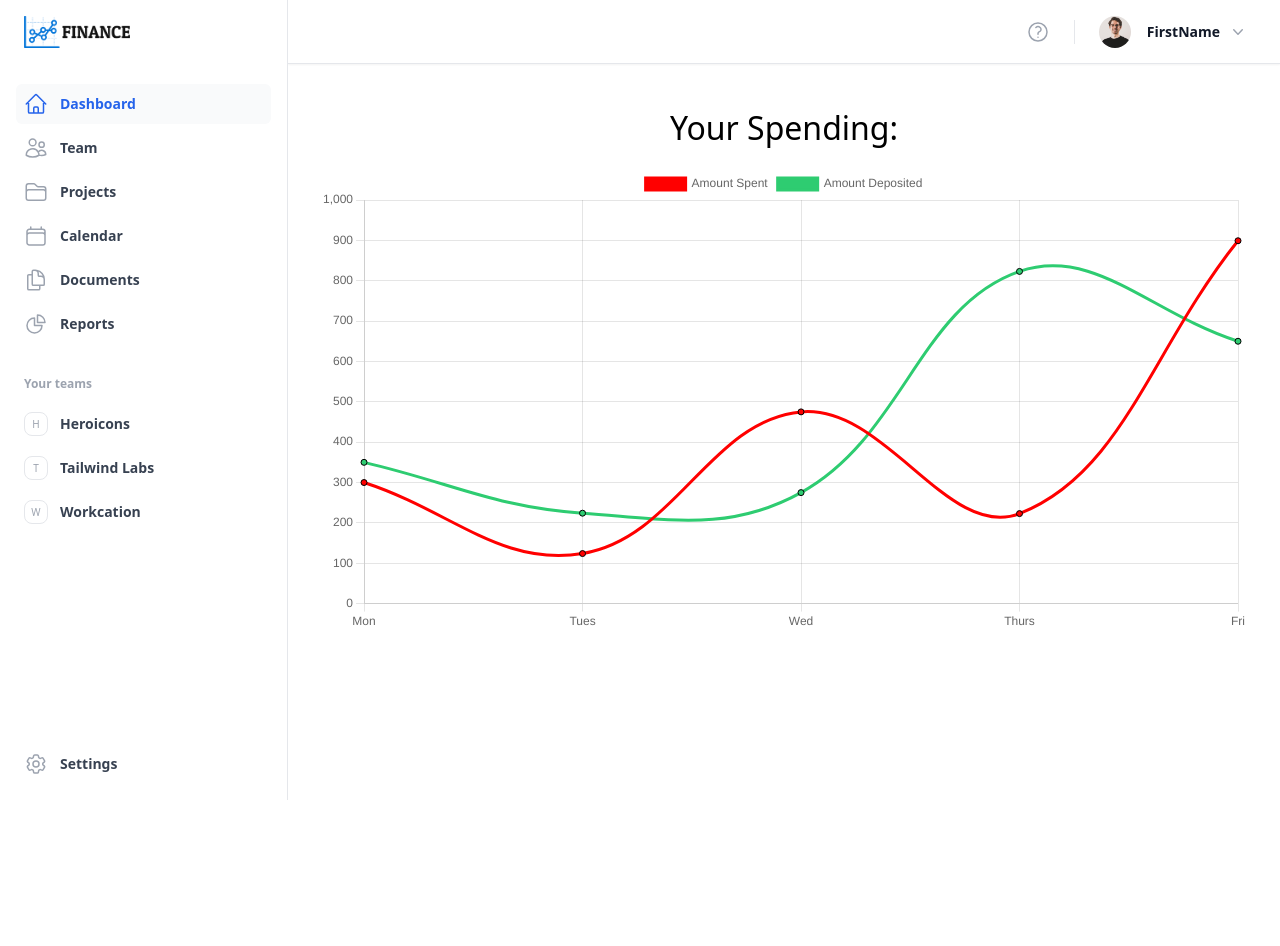
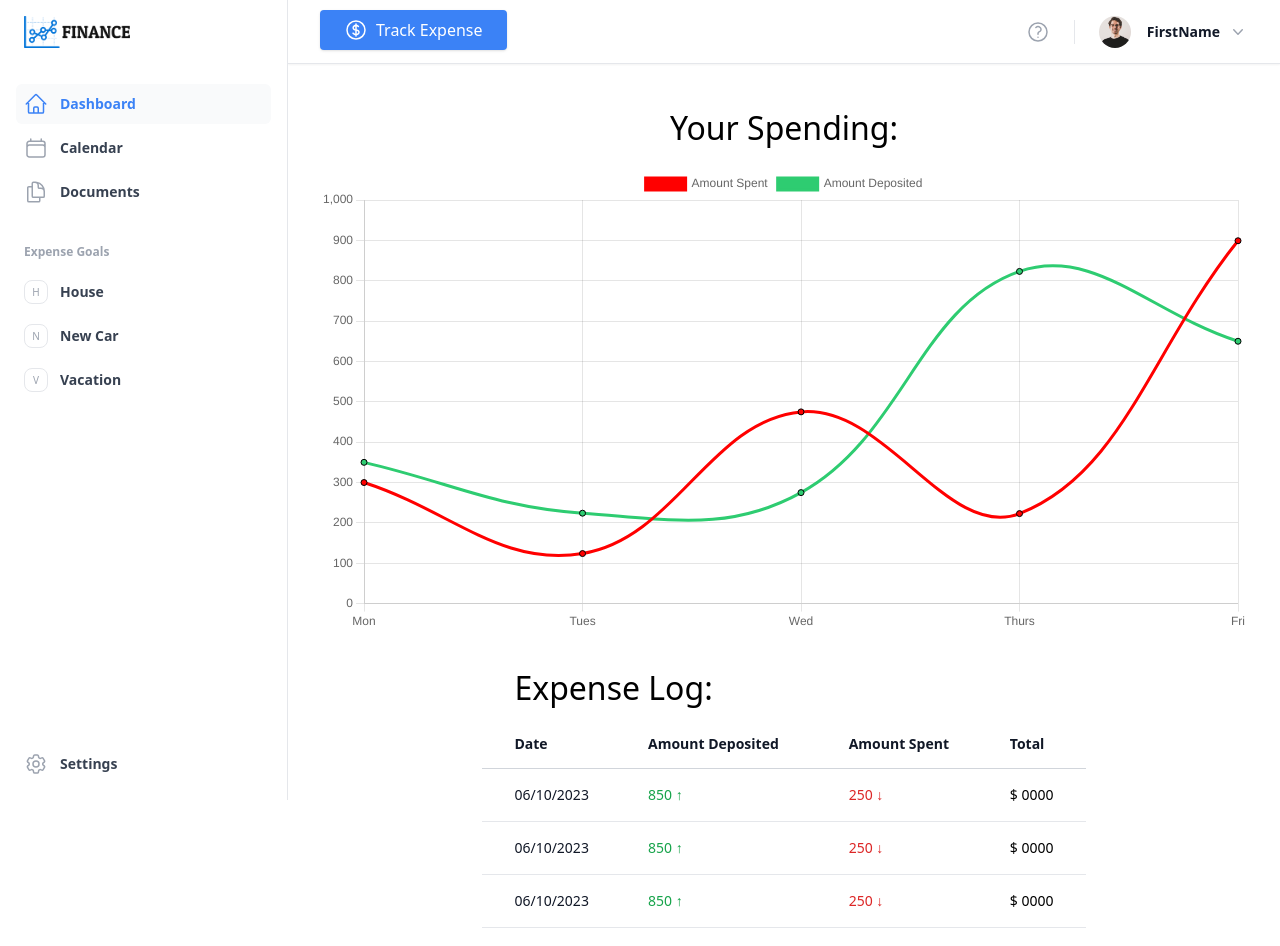
Before and after one commit to jgrahamwebdev/Finance-Chart-MERN, a React (Create React App) app in the folder client/: page /dashboard in a window 1280 px wide. Shown: the top 946 px of the page. Before the commit the page ends 800 px from the top, so only its background shows below. Built offline with nearby package versions, Linux system fonts and the light colour scheme.

Commit message:
Created Modal window for adding expenses, and made various adjustments

```diff
--- a/client/src/App.js
+++ b/client/src/App.js
@@ -5,6 +5,8 @@ import DashboardScreen from './screens/DashboardScreen';
 import LoginScreen from './screens/LoginScreen';
 import RegisterScreen from './screens/RegisterScreen';
 import HomeScreen from './screens/HomeScreen';
+import TrackExpenseScreen from './screens/TrackExpenseScreen';
+import Calendar from './components/Calendar';
 
 function App() {
   return (
@@ -15,6 +17,7 @@ function App() {
         <Route path='/dashboard' element={<DashboardScreen /> } />
         <Route path='/login' element={<LoginScreen /> } />
         <Route path='/register' element={<RegisterScreen /> } />
+        <Route path='/calendar' element={<Calendar /> } />
       </Routes>
     </div>
     </Router>
--- a/client/src/components/Chart.jsx
+++ b/client/src/components/Chart.jsx
@@ -22,7 +22,7 @@ ChartJS.register(
 const Chart = () => {
 
     const data = {
-        labels: ['Mon', 'Tues', 'Wed', 'Thurs', 'Fri'],
+        labels: ['Mon', 'Tues', 'Wed', 'Thurs', 'Fri'], //Have 'Day' data go here?? Use Dropdown menu for day??
         datasets: [
             {
                 label: 'Amount Spent',
@@ -55,16 +55,127 @@ const Chart = () => {
         }
     }
 
+    const expense = [
+        {
+            id: 1,
+            date: '06/10/2023',
+            deposit: '850',
+            spent: '250',
+            total: '0000'
+        },
+        {
+            id: 2,
+            date: '06/10/2023',
+            deposit: '850',
+            spent: '250',
+            total: '0000'
+        },
+        {
+            id: 3,
+            date: '06/10/2023',
+            deposit: '850',
+            spent: '250',
+            total: '0000'
+        },
+        {
+            id: 4,
+            date: '06/10/2023',
+            deposit: '850',
+            spent: '250',
+            total: '0000'
+        },
+    ]
+
+    function classNames(...classes) {
+        return classes.filter(Boolean).join(' ')
+    }
+
     return (
-        <div className='w-full md:h-[3/4] flex items-center justify-center flex-col'>
+        <div className='w-full h-auto md:h-screen flex items-center justify-start flex-col'>
             <h1 className='text-[2rem] mb-4 font-extralight'>Your Spending:</h1>
-            <div className='w-full h-full flex items-center justify-center'>
+
+            <div className='w-full h-3/4 flex items-start justify-center'>
                 <Line data={data} options={options}></Line>
             </div>
 
-            <div>
+            <div className="px-4 sm:px-6 lg:px-8 w-3/4 md:w-[65%] mt-8">
+            <h1 className='text-[2rem] font-extralight'>Expense Log:</h1>
+      <div className="mt-2 flow-root">
+        <div className="-mx-4 -my-2 sm:-mx-6 lg:-mx-8">
+          <div className="inline-block min-w-full py-2 align-middle">
+            <table className="min-w-full border-separate border-spacing-0">
+              <thead>
+                <tr>
+                  <th
+                    scope="col"
+                    className="sticky top-0 z-10 border-b border-gray-300 bg-white bg-opacity-75 py-3.5 pl-4 pr-3 text-left text-sm font-semibold text-gray-900 backdrop-blur backdrop-filter sm:pl-6 lg:pl-8"
+                  >
+                    Date
+                  </th>
+                  <th
+                    scope="col"
+                    className="sticky top-0 z-10 hidden border-b border-gray-300 bg-white bg-opacity-75 px-3 py-3.5 text-left text-sm font-semibold text-gray-900 backdrop-blur backdrop-filter sm:table-cell"
+                  >
+                    Amount Deposited
+                  </th>
+                  <th
+                    scope="col"
+                    className="sticky top-0 z-10 hidden border-b border-gray-300 bg-white bg-opacity-75 px-3 py-3.5 text-left text-sm font-semibold text-gray-900 backdrop-blur backdrop-filter lg:table-cell"
+                  >
+                    Amount Spent
+                  </th>
+                  <th
+                    scope="col"
+                    className="sticky top-0 z-10 border-b border-gray-300 bg-white bg-opacity-75 px-3 py-3.5 text-left text-sm font-semibold text-gray-900 backdrop-blur backdrop-filter"
+                  >
+                    Total
+                  </th>
+                </tr>
+              </thead>
+              <tbody>
+                {expense.map((expense, expenseIdx) => (
+                  <tr key={expense.id}>
+                    <td
+                      className={classNames(
+                        expenseIdx !== expense.length - 1 ? 'border-b border-gray-200' : '',
+                        'whitespace-nowrap py-4 pl-4 pr-3 text-sm font-medium text-gray-900 sm:pl-6 lg:pl-8'
+                      )}
+                    >
+                      {expense.date}
+                    </td>
+                    <td
+                      className={classNames(
+                        expenseIdx !== expense.length - 1 ? 'border-b border-gray-200' : '',
+                        'whitespace-nowrap hidden px-3 py-4 text-sm text-green-600 sm:table-cell'
+                      )}
+                    >
+                      {expense.deposit} &uarr;
+                    </td>
+                    <td
+                      className={classNames(
+                        expenseIdx !== expense.length - 1 ? 'border-b border-gray-200' : '',
+                        'whitespace-nowrap hidden px-3 py-4 text-sm text-red-600 lg:table-cell'
+                      )}
+                    >
+                      {expense.spent} &darr;
+                    </td>
+                    <td
+                      className={classNames(
+                        expenseIdx !== expense.length - 1 ? 'border-b border-gray-200' : '',
+                        'whitespace-nowrap px-3 py-4 text-sm text-black'
+                      )}
+                    >
+                      $ {expense.total}
+                    </td>
+                  </tr>
+                ))}
+              </tbody>
+            </table>
+          </div>
+        </div>
+      </div>
+    </div>
 
-            </div>
         </div>
     )
 }
--- a/client/src/components/Sidebar.jsx
+++ b/client/src/components/Sidebar.jsx
@@ -12,26 +12,25 @@ import {
   HomeIcon,
   UsersIcon,
   XMarkIcon,
-  QuestionMarkCircleIcon
+  QuestionMarkCircleIcon,
+  CurrencyDollarIcon
 } from '@heroicons/react/24/outline'
 import { ChevronDownIcon, MagnifyingGlassIcon } from '@heroicons/react/20/solid'
 import Chart from './Chart'
+import TrackExpenseScreen from '../screens/TrackExpenseScreen'
 
 const navigation = [
   { name: 'Dashboard', href: '#', icon: HomeIcon, current: true },
-  { name: 'Team', href: '#', icon: UsersIcon, current: false },
-  { name: 'Projects', href: '#', icon: FolderIcon, current: false },
-  { name: 'Calendar', href: '#', icon: CalendarIcon, current: false },
+  { name: 'Calendar', href: '/calendar', icon: CalendarIcon, current: false },
   { name: 'Documents', href: '#', icon: DocumentDuplicateIcon, current: false },
-  { name: 'Reports', href: '#', icon: ChartPieIcon, current: false },
 ]
 const teams = [
-  { id: 1, name: 'Heroicons', href: '#', initial: 'H', current: false },
-  { id: 2, name: 'Tailwind Labs', href: '#', initial: 'T', current: false },
-  { id: 3, name: 'Workcation', href: '#', initial: 'W', current: false },
+  { id: 1, name: 'House', href: '#', initial: 'H', current: false },
+  { id: 2, name: 'New Car', href: '#', initial: 'N', current: false },
+  { id: 3, name: 'Vacation', href: '#', initial: 'V', current: false },
 ]
 const userNavigation = [
-  { name: 'Your profile', href: '#' },
+  // { name: 'Your profile', href: '#' },
   { name: 'Sign out', href: '#' },
 ]
 
@@ -42,6 +41,9 @@ function classNames(...classes) {
 
 const Sidebar = () => {
     const [sidebarOpen, setSidebarOpen] = useState(false)
+
+    const [showModal, setShowModal] = useState(false);
+    const [closeModal, setcloseModal] = useState(true);
 
     return (
         <div>
@@ -106,14 +108,14 @@ const Sidebar = () => {
                                   href={item.href}
                                   className={classNames(
                                     item.current
-                                      ? 'bg-gray-50 text-blue-600'
-                                      : 'text-gray-700 hover:text-blue-600 hover:bg-gray-50',
+                                      ? 'bg-gray-50 text-blue-500'
+                                      : 'text-gray-700 hover:text-blue-500 hover:bg-gray-50',
                                     'group flex gap-x-3 rounded-md p-2 text-sm leading-6 font-semibold'
                                   )}
                                 >
                                   <item.icon
                                     className={classNames(
-                                      item.current ? 'text-blue-600' : 'text-gray-400 group-hover:text-blue-600',
+                                      item.current ? 'text-blue-500' : 'text-gray-400 group-hover:text-blue-500',
                                       'h-6 w-6 shrink-0'
                                     )}
                                     aria-hidden="true"
@@ -133,16 +135,16 @@ const Sidebar = () => {
                                   href={team.href}
                                   className={classNames(
                                     team.current
-                                      ? 'bg-gray-50 text-blue-600'
-                                      : 'text-gray-700 hover:text-blue-600 hover:bg-gray-50',
+                                      ? 'bg-gray-50 text-blue-500'
+                                      : 'text-gray-700 hover:text-blue-500 hover:bg-gray-50',
                                     'group flex gap-x-3 rounded-md p-2 text-sm leading-6 font-semibold'
                                   )}
                                 >
                                   <span
                                     className={classNames(
                                       team.current
-                                        ? 'text-blue-600 border-blue-600'
-                                        : 'text-gray-400 border-gray-200 group-hover:border-blue-600 group-hover:text-blue-600',
+                                        ? 'text-blue-500 border-blue-500'
+                                        : 'text-gray-400 border-gray-200 group-hover:border-blue-500 group-hover:text-blue-500',
                                       'flex h-6 w-6 shrink-0 items-center justify-center rounded-lg border text-[0.625rem] font-medium bg-white'
                                     )}
                                   >
@@ -157,10 +159,10 @@ const Sidebar = () => {
                         <li className="mt-auto">
                           <a
                             href="#"
-                            className="group -mx-2 flex gap-x-3 rounded-md p-2 text-sm font-semibold leading-6 text-gray-700 hover:bg-gray-50 hover:text-blue-600"
+                            className="group -mx-2 flex gap-x-3 rounded-md p-2 text-sm font-semibold leading-6 text-gray-700 hover:bg-gray-50 hover:text-blue-500"
                           >
                             <Cog6ToothIcon
-                              className="h-6 w-6 shrink-0 text-gray-400 group-hover:text-blue-600"
+                              className="h-6 w-6 shrink-0 text-gray-400 group-hover:text-blue-500"
                               aria-hidden="true"
                             />
                             Settings
@@ -197,14 +199,14 @@ const Sidebar = () => {
                           href={item.href}
                           className={classNames(
                             item.current
-                              ? 'bg-gray-50 text-blue-600'
-                              : 'text-gray-700 hover:text-blue-600 hover:bg-gray-50',
+                              ? 'bg-gray-50 text-blue-500'
+                              : 'text-gray-700 hover:text-blue-500 hover:bg-gray-50',
                             'group flex gap-x-3 rounded-md p-2 text-sm leading-6 font-semibold'
                           )}
                         >
                           <item.icon
                             className={classNames(
-                              item.current ? 'text-blue-600' : 'text-gray-400 group-hover:text-blue-600',
+                              item.current ? 'text-blue-500' : 'text-gray-400 group-hover:text-blue-500',
                               'h-6 w-6 shrink-0'
                             )}
                             aria-hidden="true"
@@ -216,7 +218,7 @@ const Sidebar = () => {
                   </ul>
                 </li>
                 <li>
-                  <div className="text-xs font-semibold leading-6 text-gray-400">Your teams</div>
+                  <div className="text-xs font-semibold leading-6 text-gray-400">Expense Goals</div>
                   <ul role="list" className="-mx-2 mt-2 space-y-1">
                     {teams.map((team) => (
                       <li key={team.name}>
@@ -224,16 +226,16 @@ const Sidebar = () => {
                           href={team.href}
                           className={classNames(
                             team.current
-                              ? 'bg-gray-50 text-blue-600'
-                              : 'text-gray-700 hover:text-blue-600 hover:bg-gray-50',
+                              ? 'bg-gray-50 text-blue-500'
+                              : 'text-gray-700 hover:text-blue-500 hover:bg-gray-50',
                             'group flex gap-x-3 rounded-md p-2 text-sm leading-6 font-semibold'
                           )}
                         >
                           <span
                             className={classNames(
                               team.current
-                                ? 'text-indigo-600 border-blue-600'
-                                : 'text-gray-400 border-gray-200 group-hover:border-blue-600 group-hover:text-blue-600',
+                                ? 'text-indigo-600 border-blue-500'
+                                : 'text-gray-400 border-gray-200 group-hover:border-blue-500 group-hover:text-blue-500',
                               'flex h-6 w-6 shrink-0 items-center justify-center rounded-lg border text-[0.625rem] font-medium bg-white'
                             )}
                           >
@@ -251,7 +253,7 @@ const Sidebar = () => {
                     className="group -mx-2 flex gap-x-3 rounded-md p-2 text-sm font-semibold leading-6 text-gray-700 hover:bg-gray-50 hover:text-blue-600"
                   >
                     <Cog6ToothIcon
-                      className="h-6 w-6 shrink-0 text-gray-400 group-hover:text-blue-600"
+                      className="h-6 w-6 shrink-0 text-gray-400 group-hover:text-blue-500"
                       aria-hidden="true"
                     />
                     Settings
@@ -273,8 +275,10 @@ const Sidebar = () => {
             <div className="h-6 w-px bg-gray-200 lg:hidden" aria-hidden="true" />
 
             <div className="flex flex-1 gap-x-4 self-stretch lg:gap-x-6">
-              <div className="relative flex flex-1" action="#" method="GET">
-
+              <div className="flex items-center gap-x-4 lg:gap-x-6 flex-1">
+                <button className="bg-blue-500 text-white active:bg-blue-600 font-light text-md px-6 py-2 rounded shadow hover:shadow-lg outline-none focus:outline-none mr-1 mb-1 ease-linear transition-all duration-150 flex justify-between" type="button" onClick={() => setShowModal(true)}>
+                <CurrencyDollarIcon className="h-6 w-6 mr-2"/>Track Expense
+                </button>
               </div>
               <div className="flex items-center gap-x-4 lg:gap-x-6">
                 <button type="button" className="-m-2.5 p-2.5 text-gray-400 hover:text-blue-600">
@@ -333,6 +337,93 @@ const Sidebar = () => {
             </div>
           </div>
 
+        {/* MODAL WINDOW */}
+          {showModal ? (
+        <>
+          <div
+            className="justify-center items-center flex overflow-x-hidden overflow-y-auto fixed inset-0 z-50 outline-none focus:outline-none mx-4 md:mx-0"
+          >
+            <div className="relative w-auto my-6 mx-auto max-w-3xl">
+              {/*content*/}
+              <div className="border-0 rounded-lg shadow-lg relative flex items-center justify-center flex-col w-full bg-white outline-none focus:outline-none py-8">
+
+              <div className="w-screen h-3/4 flex items-center justify-center">
+            <div>
+
+            <div className="mb-8">
+                <label htmlFor="deposit" className="block text-sm font-medium leading-6 text-gray-900">
+                    Amount Deposted
+                </label>
+                <div className="relative mt-2 rounded-md shadow-sm">
+                    <div className="pointer-events-none absolute inset-y-0 left-0 flex items-center pl-3">
+                        <span className="text-gray-500 sm:text-sm">$</span>
+                    </div>
+                    <input
+                      type="text"
+                      name="deposit"
+                      id="deposit"
+                      className="block w-full rounded-md border-0 py-1.5 pl-7 pr-12 text-gray-900 ring-1 ring-inset ring-gray-300 placeholder:text-gray-400 focus:ring-2 focus:ring-inset focus:ring-blue-400 sm:text-sm sm:leading-6"
+                      placeholder="0"
+                      aria-describedby="price-currency"
+                    />
+                    <div className="pointer-events-none absolute inset-y-0 right-0 flex items-center pr-3">
+                        <span className="text-gray-500 sm:text-sm" id="price-currency">USD</span>
+                    </div>
+                </div>
+            </div>
+
+            <div className='mb-8'>
+                <label htmlFor="spent" className="block text-sm font-medium leading-6 text-gray-900">
+                    Amount Spent
+                </label>
+                <div className="relative mt-2 rounded-md shadow-sm">
+                    <div className="pointer-events-none absolute inset-y-0 left-0 flex items-center pl-3">
+                        <span className="text-gray-500 sm:text-sm">$</span>
+                    </div>
+                    <input
+                      type="text"
+                      name="spent"
+                      id="spent"
+                      className="block w-full rounded-md border-0 py-1.5 pl-7 pr-12 text-gray-900 ring-1 ring-inset ring-gray-300 placeholder:text-gray-400 focus:ring-2 focus:ring-inset focus:ring-blue-400 sm:text-sm sm:leading-6"
+                      placeholder="0"
+                      aria-describedby="price-currency"
+                    />
+                    <div className="pointer-events-none absolute inset-y-0 right-0 flex items-center pr-3">
+                        <span className="text-gray-500 sm:text-sm" id="price-currency">USD</span>
+                    </div>
+                </div>
+            </div>
+
+            <div className='mb-8'>
+                <label htmlFor="date" className="block text-sm font-medium leading-6 text-gray-900">
+                   Date
+                </label>
+                <div className="relative mt-2 rounded-md shadow-sm">
+                    <input
+                      type="text"
+                      name="date"
+                      id="date"
+                      className="block w-full rounded-md border-0 py-1.5 pl-4 pr-12 text-gray-900 ring-1 ring-inset ring-gray-300 placeholder:text-gray-400 focus:ring-2 focus:ring-inset focus:ring-blue-400 sm:text-sm sm:leading-6"
+                      placeholder="mm/dd/yyyy"
+                    />
+                </div>
+            </div>
+
+            <div className='flex items-center justify-between'>
+              <button className={`bg-green-500 px-4 py-2 text-white rounded-md hover:bg-green-600`} onClick={() => setShowModal(false)}>Submit </button>
+              <button className={`bg-red-500 px-4 py-2 text-white rounded-md hover:bg-red-600`} onClick={() => setShowModal(false)}>Cancel</button>
+            </div>
+
+            </div>
+        </div>
+
+              </div>
+            </div>
+          </div>
+          <div className="opacity-25 fixed inset-0 z-40 bg-black"></div>
+        </>
+      ) : null}
+
         {/* PUT OTHER COMPONENTS HERE: */}
           <main className="py-10">
             <div className="px-4 sm:px-6 lg:px-8">
```
Also changed, not shown: client/src/components/Calendar.jsx (added, +10 -0 lines).
